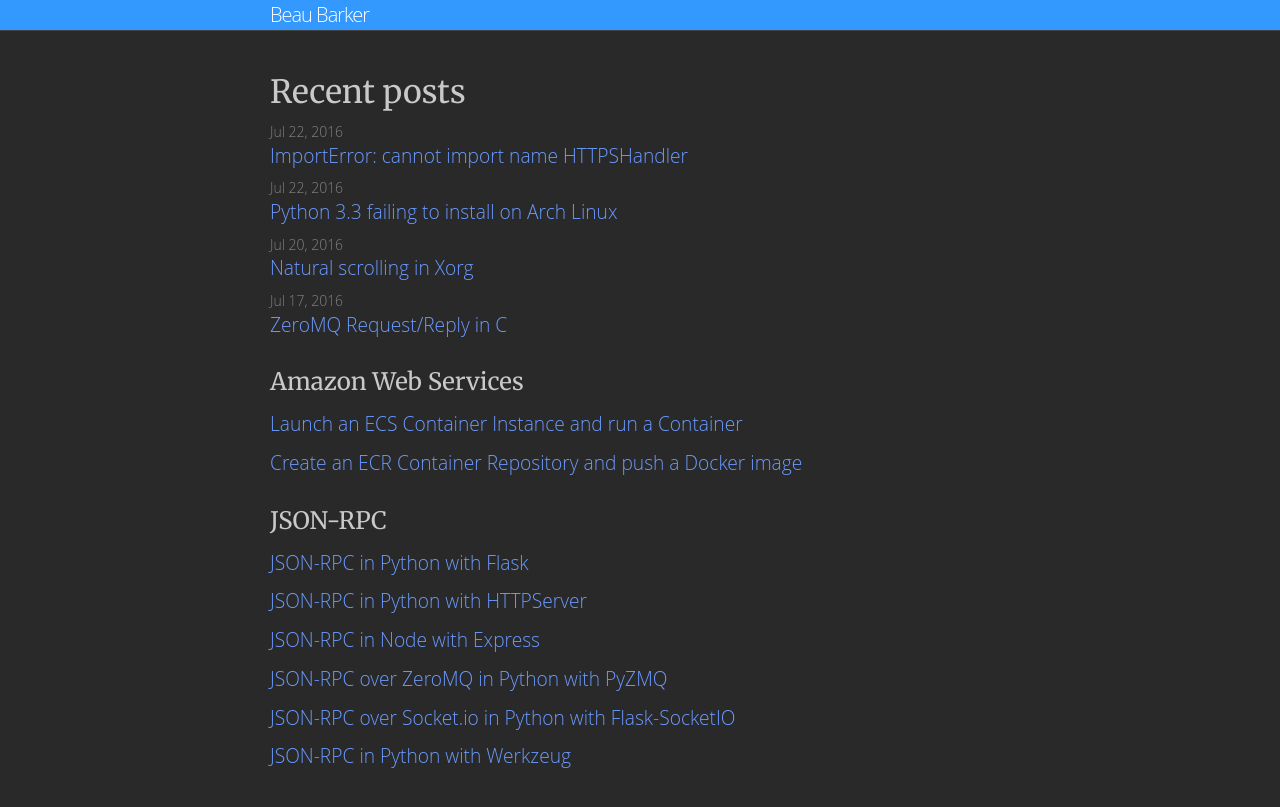
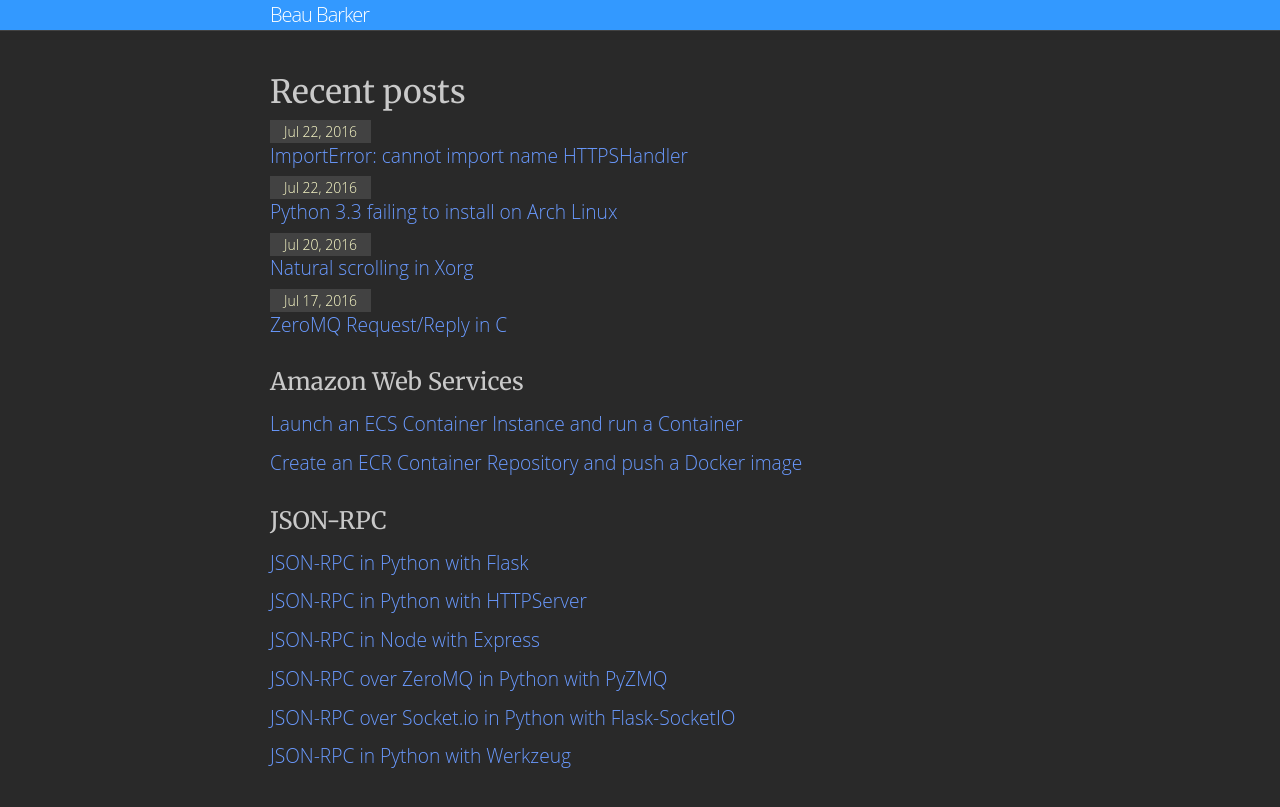
Before and after one commit to explodinglabs/explodinglabs.github.io, a Jekyll site: the page built from index.html, in a window 1280 px wide. Shown: the top 807 px of the page. Built offline with Jekyll 4.4.1, drawn with Linux system fonts in a browser that asks for light colours; some web fonts are replaced.

Commit message:
Adjust page meta

```diff
--- a/_layouts/post.html
+++ b/_layouts/post.html
@@ -8,8 +8,8 @@
         <p class="post-meta">
             <time datetime="{{ page.date | date_to_xmlschema }}" itemprop="datePublished">{{ page.date | date: "%b %-d, %Y" }}</time>
             • <span itemprop="author" itemscope itemtype="http://schema.org/Person"><span itemprop="name">{{ site.author }}</span></span>
+            {% include icon-twitter.html username=site.twitter_username %}
             {% include icon-github.html username=site.github_username %}
-            {% include icon-twitter.html username=site.twitter_username %}
         </p>
     </header>
 
--- a/_sass/_base.scss
+++ b/_sass/_base.scss
@@ -108,8 +108,8 @@
  * Blockquotes
  */
 blockquote {
-    color: $grey-color;
-    border-left: 4px solid $grey-color-light;
+    color: $grey;
+    border-left: 4px solid $grey-light;
     padding-left: $spacing-unit / 2;
     font-size: 18px;
     letter-spacing: -1px;
@@ -198,7 +198,7 @@
         vertical-align: middle;
 
         path {
-            fill: $grey-color;
+            fill: $grey;
         }
     }
 }
--- a/_sass/_layout.scss
+++ b/_sass/_layout.scss
@@ -3,7 +3,7 @@
  */
 .site-header {
     background-color: #39f;
-    border-bottom: 1px solid $grey-color-dark;
+    border-bottom: 1px solid $grey-dark;
     margin-bottom: $spacing-unit*1.5;
     @include media-query($on-palm) {
         margin-bottom: $spacing-unit;
@@ -49,10 +49,12 @@
 
 .post-meta {
     font-size: $small-font-size;
-    color: $grey-color;
+    padding: 2px 1em;
+    background-color: $grey-dark;
+    margin-bottom: $spacing-unit;
+    color: $yellow-light;
     a {
-        color: $grey-color;
-        text-decoration: underline;
+        color: $yellow-light;
     }
 }
 
--- a/css/main.scss
+++ b/css/main.scss
@@ -31,9 +31,10 @@
 $code-font-size: 1em;
 $code-font-color: #c9c9c9;
 
-$grey-color:       #828282;
-$grey-color-light: lighten($grey-color, 40%);
-$grey-color-dark:  darken($grey-color, 25%);
+$grey:       #828282;
+$grey-light: lighten($grey, 40%);
+$grey-dark:  darken($grey, 25%);
+$yellow-light: lighten(yellow, 40%);
 
 // Width of the content area
 $content-width:    800px;
```
